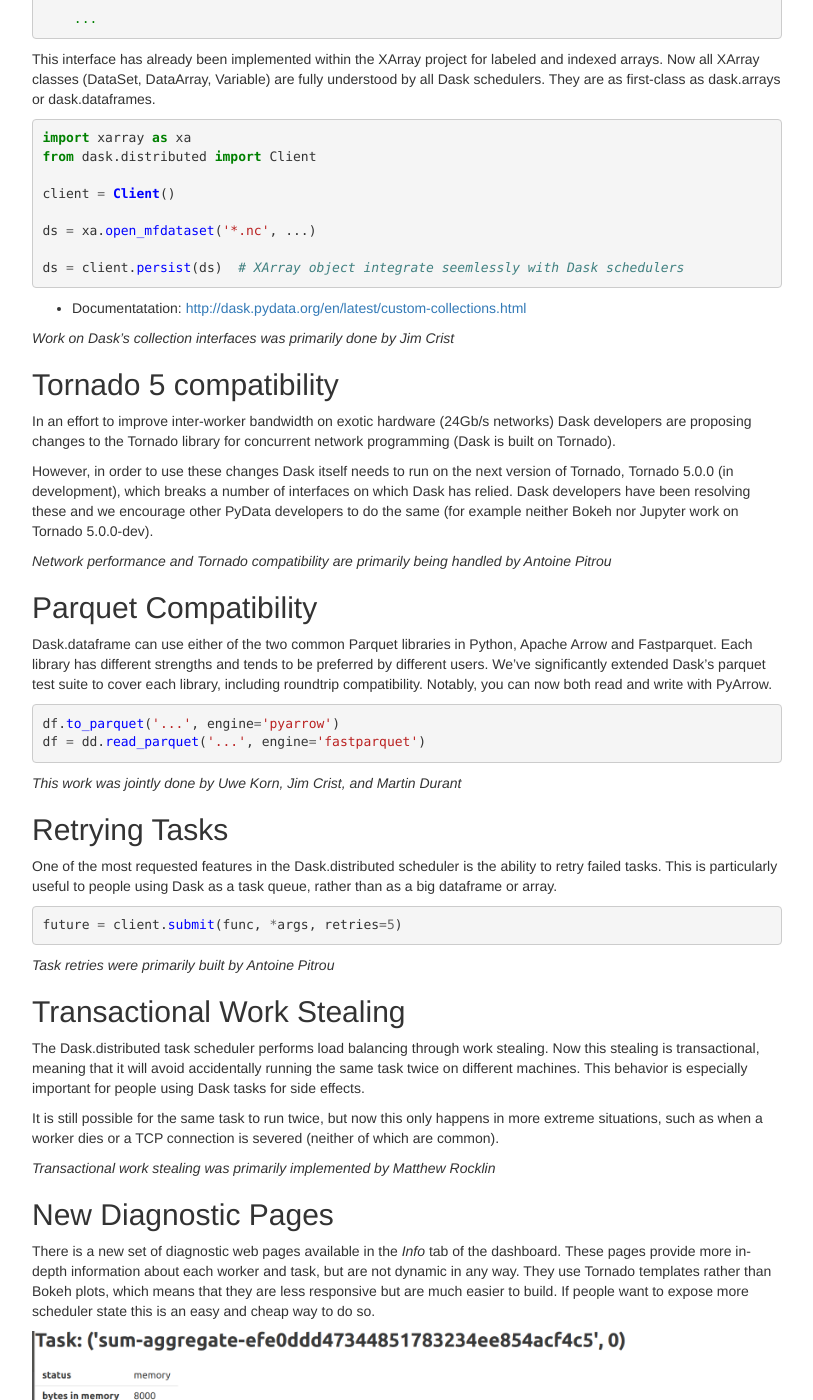
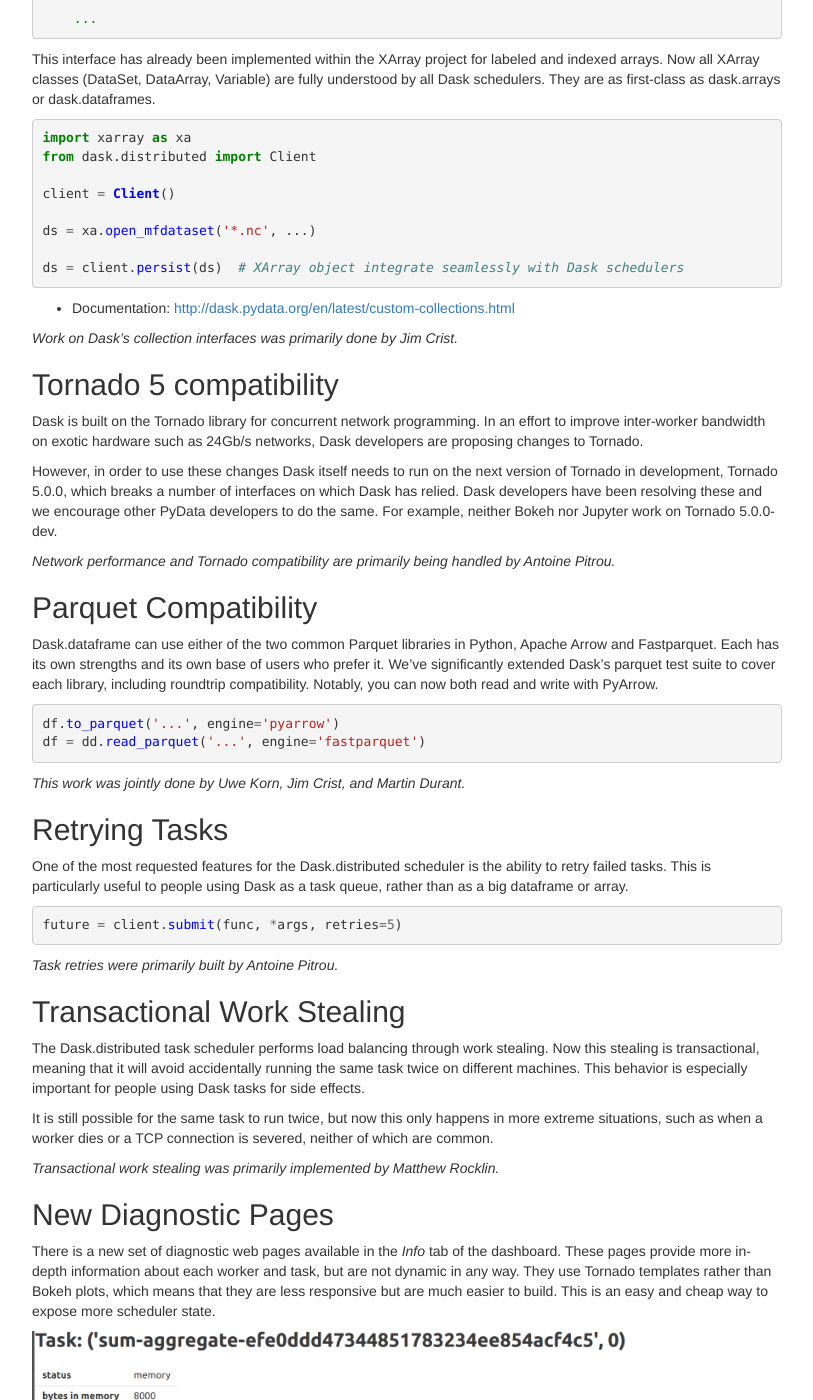
Before and after one commit to besyskymnbk/blog, a Jekyll site: the page built from _posts/work/2017-11-14-dask-0.16.0.md, in a window 1280 px wide and 1400 px high, scrolled down 1099 px. Shown: the whole window, without its empty margins (233-1046 px from the left). Built offline with Jekyll 4.4.1, drawn with Linux system fonts in a browser that asks for light colours; comment, search, counter and statistics services are not loaded; some of the changed text lies outside the part shown.

Commit message:
updates (#22)
updates

````diff
--- a/_posts/work/2017-11-14-dask-0.16.0.md
+++ b/_posts/work/2017-11-14-dask-0.16.0.md
@@ -86,53 +85,53 @@ client = Client()
 
 ds = xa.open_mfdataset('*.nc', ...)
 
-ds = client.persist(ds)  # XArray object integrate seemlessly with Dask schedulers
+ds = client.persist(ds)  # XArray object integrate seamlessly with Dask schedulers
 ```
 
--  Documentatation:
+-  Documentation:
    [http://dask.pydata.org/en/latest/custom-collections.html](http://dask.pydata.org/en/latest/custom-collections.html)
 
-*Work on Dask's collection interfaces was primarily done by Jim Crist*
+*Work on Dask's collection interfaces was primarily done by Jim Crist.*
 
 
 Tornado 5 compatibility
 -----------------------
 
-In an effort to improve inter-worker bandwidth on exotic hardware (24Gb/s
-networks) Dask developers are proposing changes to the Tornado library for
-concurrent network programming (Dask is built on Tornado).
+Dask is built on the Tornado library for concurrent network programming. In an
+effort to improve inter-worker bandwidth on exotic hardware such as 24Gb/s
+networks, Dask developers are proposing changes to Tornado.
 
 However, in order to use these changes Dask itself needs to run on the next
-version of Tornado, Tornado 5.0.0 (in development), which breaks a number of
+version of Tornado in development, Tornado 5.0.0, which breaks a number of
 interfaces on which Dask has relied.  Dask developers have been resolving these
-and we encourage other PyData developers to do the same (for example neither
-Bokeh nor Jupyter work on Tornado 5.0.0-dev).
+and we encourage other PyData developers to do the same. For example, neither
+Bokeh nor Jupyter work on Tornado 5.0.0-dev.
 
 *Network performance and Tornado compatibility are primarily being handled by
-Antoine Pitrou*
+Antoine Pitrou.*
 
 
 Parquet Compatibility
 ---------------------
 
 Dask.dataframe can use either of the two common Parquet libraries in Python,
-Apache Arrow and Fastparquet.  Each library has different strengths and tends
-to be preferred by different users.  We've significantly extended Dask's
-parquet test suite to cover each library, including roundtrip compatibility.
-Notably, you can now both read and write with PyArrow.
+Apache Arrow and Fastparquet.  Each has its own strengths and its own base of
+users who prefer it.  We've significantly extended Dask's parquet test suite to
+cover each library, including roundtrip compatibility.  Notably, you can now
+both read and write with PyArrow.
 
 ```python
 df.to_parquet('...', engine='pyarrow')
 df = dd.read_parquet('...', engine='fastparquet')
 ```
 
-*This work was jointly done by Uwe Korn, Jim Crist, and Martin Durant*
+*This work was jointly done by Uwe Korn, Jim Crist, and Martin Durant.*
 
 
 Retrying Tasks
 --------------
 
-One of the most requested features in the Dask.distributed scheduler is the
+One of the most requested features for the Dask.distributed scheduler is the
 ability to retry failed tasks.  This is particularly useful to people using
 Dask as a task queue, rather than as a big dataframe or array.
 
@@ -140,7 +139,7 @@ Dask as a task queue, rather than as a big dataframe or array.
 future = client.submit(func, *args, retries=5)
 ```
 
-*Task retries were primarily built by Antoine Pitrou*
+*Task retries were primarily built by Antoine Pitrou.*
 
 
 Transactional Work Stealing
@@ -153,9 +152,9 @@ is especially important for people using Dask tasks for side effects.
 
 It is still possible for the same task to run twice, but now this only happens
 in more extreme situations, such as when a worker dies or a TCP connection is
-severed (neither of which are common).
+severed, neither of which are common.
 
-*Transactional work stealing was primarily implemented by Matthew Rocklin*
+*Transactional work stealing was primarily implemented by Matthew Rocklin.*
 
 
 New Diagnostic Pages
@@ -165,8 +164,7 @@ There is a new set of diagnostic web pages available in the *Info* tab of the
 dashboard.  These pages provide more in-depth information about each worker and
 task, but are not dynamic in any way.  They use Tornado templates rather than
 Bokeh plots, which means that they are less responsive but are much easier to
-build.  If people want to expose more scheduler state this is an easy and cheap
-way to do so.
+build.  This is an easy and cheap way to expose more scheduler state.
 
 <a href= "{{BASE_PATH}}/images/scheduler-info-task.png">
   <img src="{{BASE_PATH}}/images/scheduler-info-task.png"
@@ -205,11 +203,11 @@ More aggressive Garbage Collection
 
 The workers now explicitly call `gc.collect()` at various times when under
 memory pressure and when releasing data.  This helps to avoid some memory
-leaks, especially when using Pandas dataframes.  Doing this carefully has
-proven to be surprisingly detail-oriented.
+leaks, especially when using Pandas dataframes.  Doing this carefully proved
+to require a surprising degree of detail.
 
 *Improved garbage collection was primarily implemented and tested by Fabian
-Keller and Olivier Grisel, with recommendations by Antoine Pitrou*
+Keller and Olivier Grisel, with recommendations by Antoine Pitrou.*
 
 
 Related projects
@@ -244,7 +242,7 @@ datasets.
 
 TODO
 
-*Dask-yarn has recently been pushed forward by Martin Durant and Jim Crist*
+*Dask-yarn has recently been pushed forward by Martin Durant and Jim Crist.*
 
 
 
@@ -252,7 +250,7 @@ Acknowledgements
 ----------------
 
 The following people contributed to the dask/dask repository since the 0.15.3
-release on September 24th
+release on September 24th:
 
 -
 
````
Also changed, not shown: other parts of _posts/work/2017-11-14-dask-0.16.0.md (+17 -18 lines).
